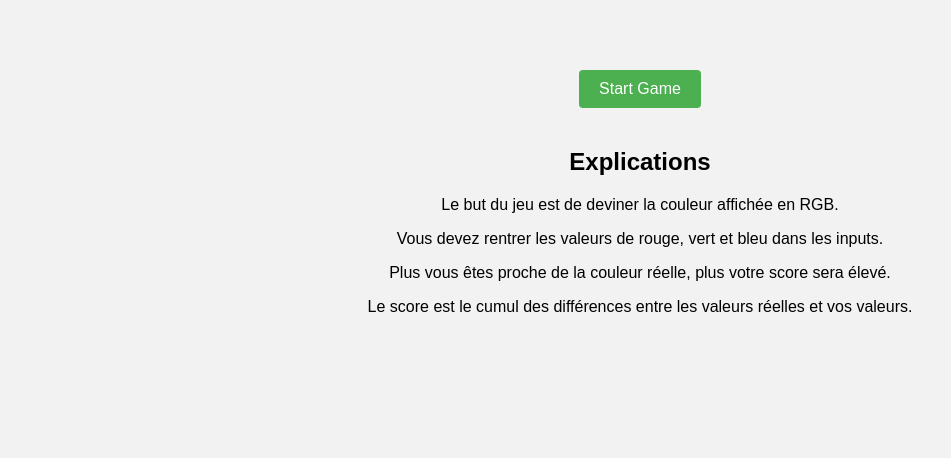
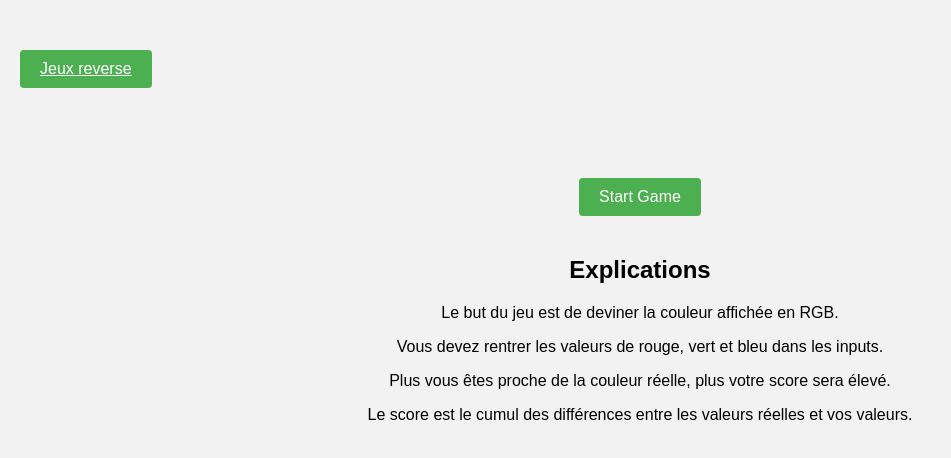
Before and after one commit to NekShor/hexacolor, a plain HTML site: page index.html in a window 1280 px wide. Shown: the whole page, without its empty margins (0-951 px from the left). Drawn offline with Linux system fonts and the light colour scheme.

Commit message:
add lien

```diff
--- a/index.html
+++ b/index.html
@@ -115,9 +115,25 @@
                 color: #333;
             }
 
+            a{
+                padding: 10px 20px;
+                font-size: 16px;
+                cursor: pointer;
+                background-color: #4CAF50;
+                color: white;
+                border: none;
+                border-radius: 4px;
+                transition: background-color 0.3s;
+                margin: 20px;
+                margin-top: 50px;
+                display: inline-block;
+            }
         </style>
     </head>
     <body>
+        <a href="index2.php">
+            Jeux reverse
+        </a>
         <div id="app">
             <button id="start" onclick="startGame()">Start Game</button>
             <div id="container" class="unvisible">
```
Also changed, not shown: index2.html (+17 -0 lines).
